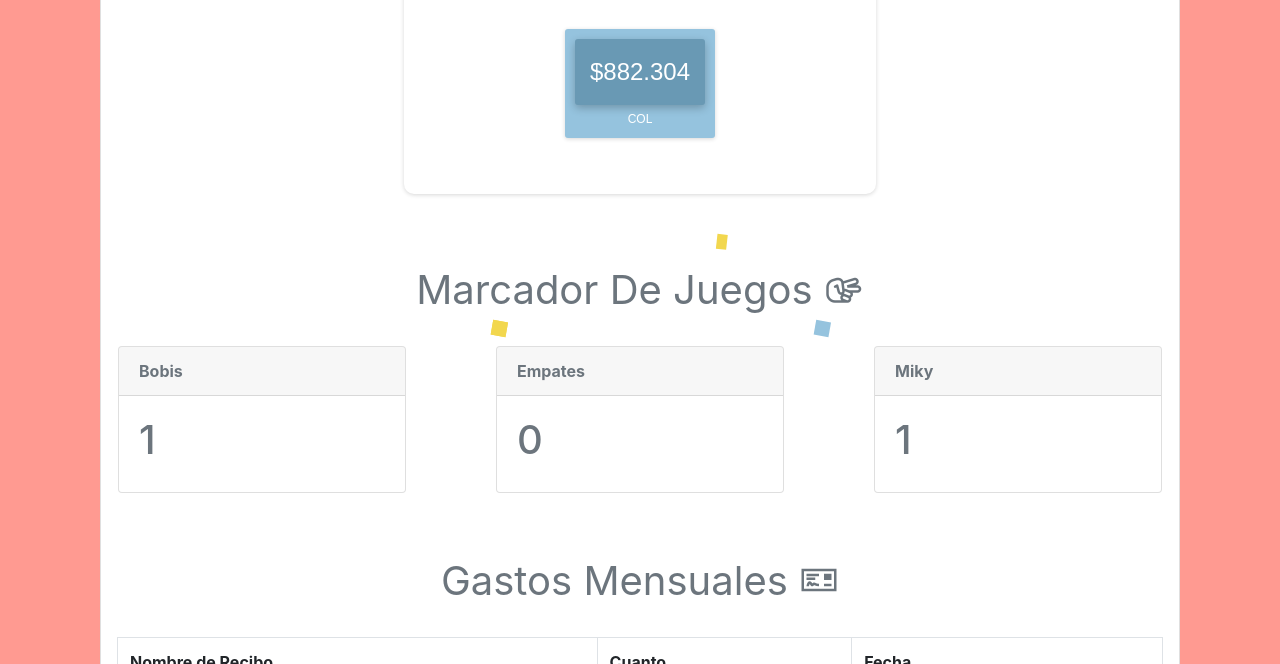
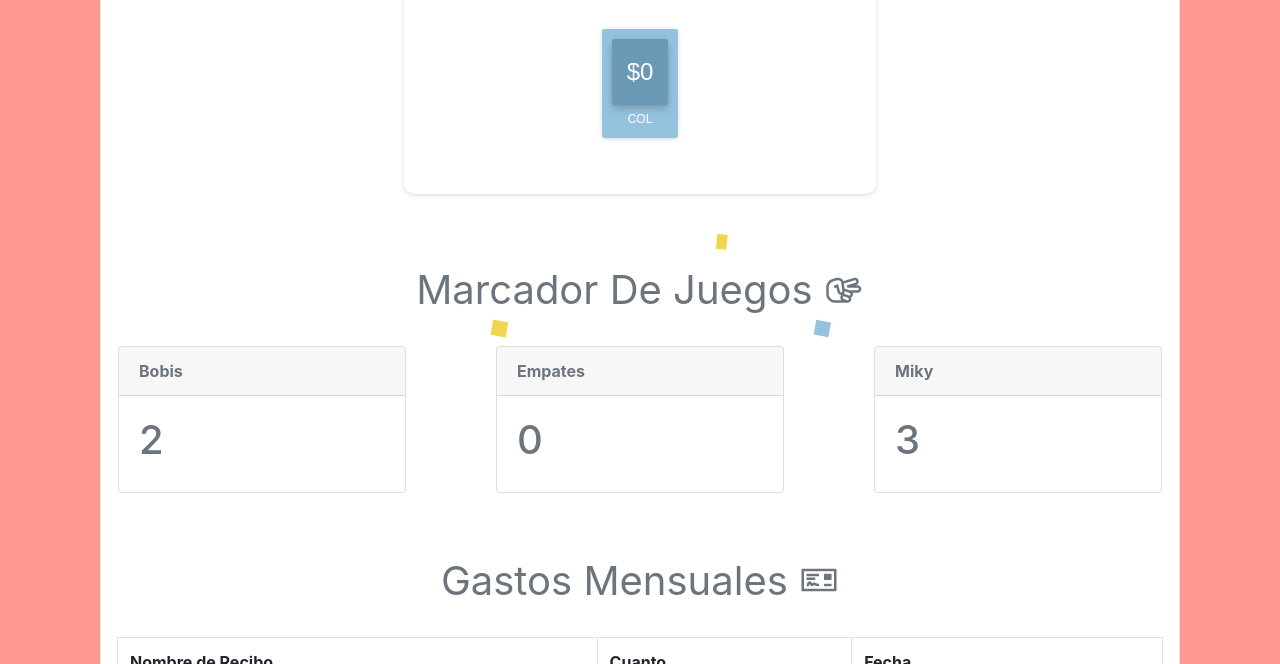
Before and after one commit to miguelcoria94/cash-app-gambler, a website: page index.html in a window 1280 px wide. Shown: the part 523-1187 px from the top of the page. Drawn offline with nearby package versions, Linux system fonts and the light colour scheme.

Commit message:
page update

```diff
--- a/index.html
+++ b/index.html
@@ -104,7 +104,7 @@
                             <h1 class="text-muted align-self-center h1 font-weight-normal pr-3 pl-3" style="margin-bottom: 2rem;">Cuenta De Ahorros <i class="las la-piggy-bank"></i>
                             </h1>
                             <div class="mb-2 align-self-center">
-                                <span class="days small">$882.304</span>
+                                <span class="days small">$0</span>
                                 <div class="smalltext">COL</div>
                             </div>
                             <h1 class="special-h1 align-self-center text-muted pl-3 font-weight-bold pt-3 pr-3"></h1>
@@ -117,7 +117,7 @@
                     <div class="card  mb-3 ml-3 mr-3" style="width: 18rem;">
                         <div class="card-header font-weight-bold text-muted">Bobis</div>
                         <div class="card-body text-muted">
-                            <h1>1</h1>
+                            <h1>2</h1>
 
                         </div>
                     </div>
@@ -131,7 +131,7 @@
                     <div class="card  mb-3 ml-3 mr-3" style="width: 18rem;">
                         <div class="card-header font-weight-bold text-muted">Miky</div>
                         <div class="card-body text-muted">
-                            <h1>1</h1>
+                            <h1>3</h1>
 
                         </div>
                     </div>
```
